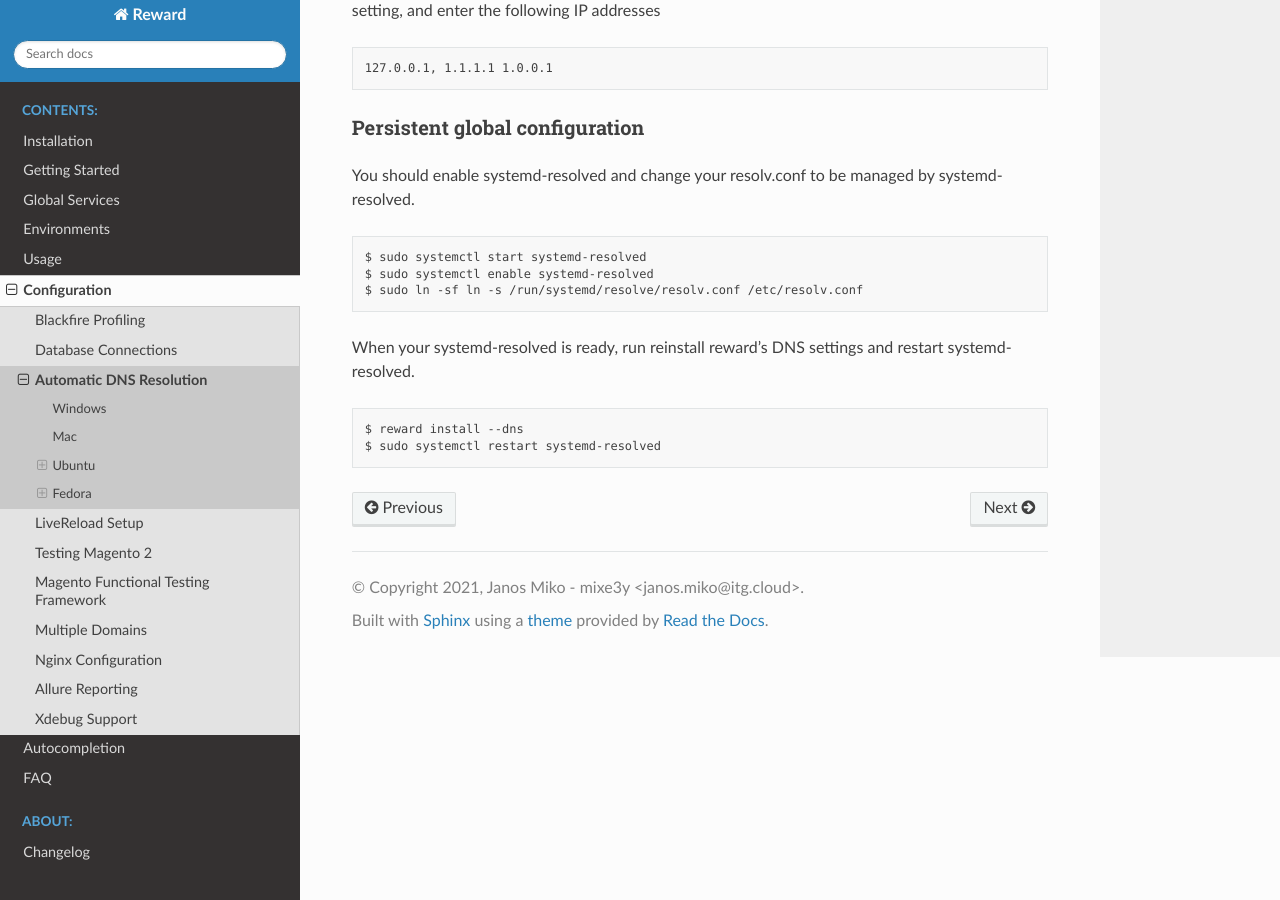
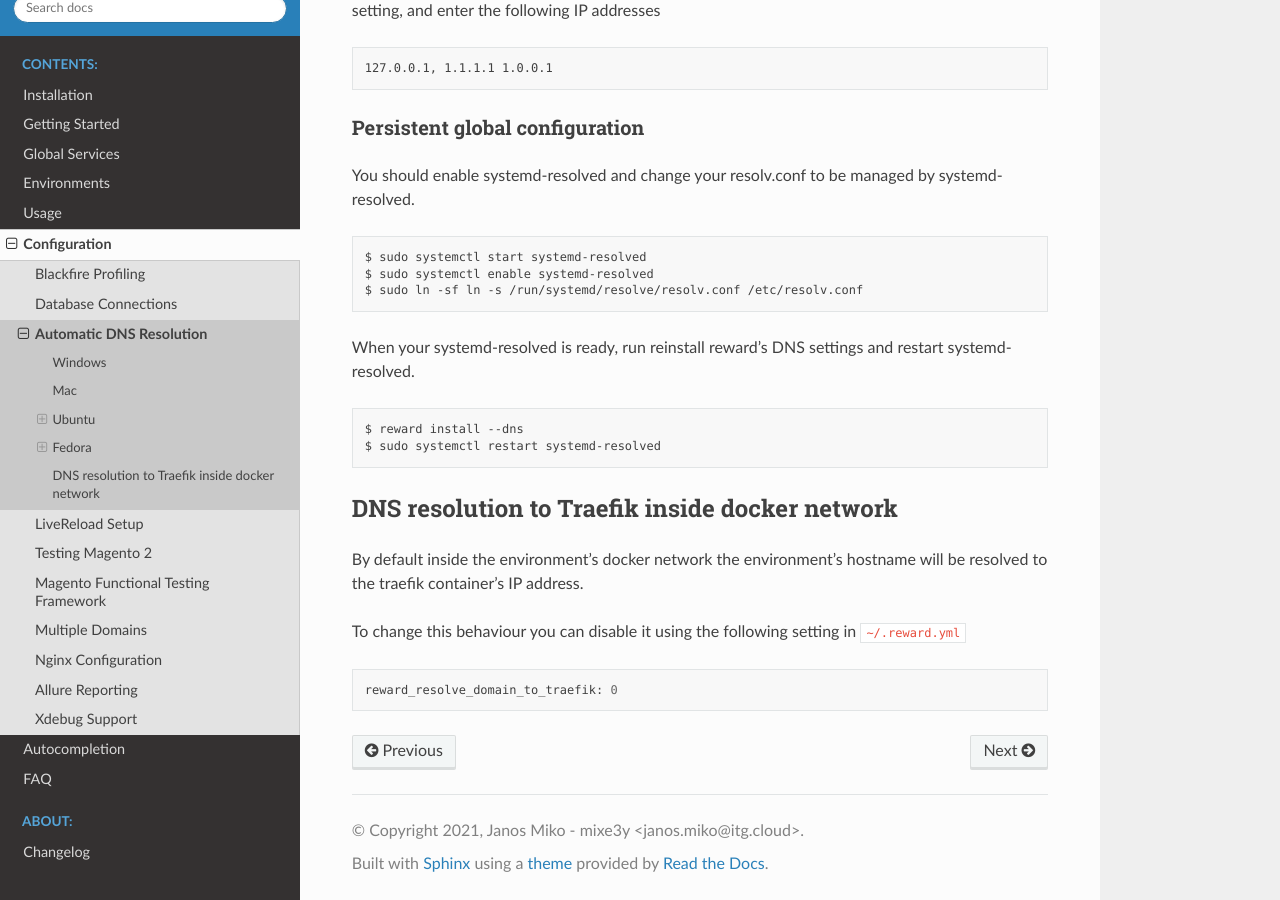
Before and after one commit to rewardenv/reward, a Sphinx documentation site: the page built from docs/configuration/dns-resolver.md, in a window 1280 px wide and 900 px high, scrolled down 3176 px. Built offline with Sphinx 7.4.7 and the Read the Docs theme 2.0.0, drawn with Linux system fonts in a browser that asks for light colours.

Commit message:
feat: resolve environment domain to traefik by default instead of nginx

````diff
--- a/VERSION.txt
+++ b/VERSION.txt
@@ -1 +1 @@
-0.1.15-beta
+0.1.16-beta
--- a/docs/configuration/dns-resolver.md
+++ b/docs/configuration/dns-resolver.md
@@ -3,7 +3,7 @@
 In order to allow automatic DNS resolution using the provided dnsmasq service we will need to make sure
 DNS request are routed through our local network. This requires some configuration.
 
-#### Windows
+### Windows
 
 You will have to add a local DNS resolver and utilize dnsmasq to resolve the *.test domain.
 
@@ -100,3 +100,15 @@ When your systemd-resolved is ready, run reinstall reward's DNS settings and res
 $ reward install --dns
 $ sudo systemctl restart systemd-resolved
 ```
+
+
+### DNS resolution to Traefik inside docker network
+
+By default inside the environment's docker network the environment's hostname will be resolved to the traefik container's
+IP address.
+
+To change this behaviour you can disable it using the following setting in `~/.reward.yml`
+
+```
+reward_resolve_domain_to_traefik: 0
+```
````
Also changed, not shown: docs/configuration/nginx.md (+0 -11 lines), 3 other files.
